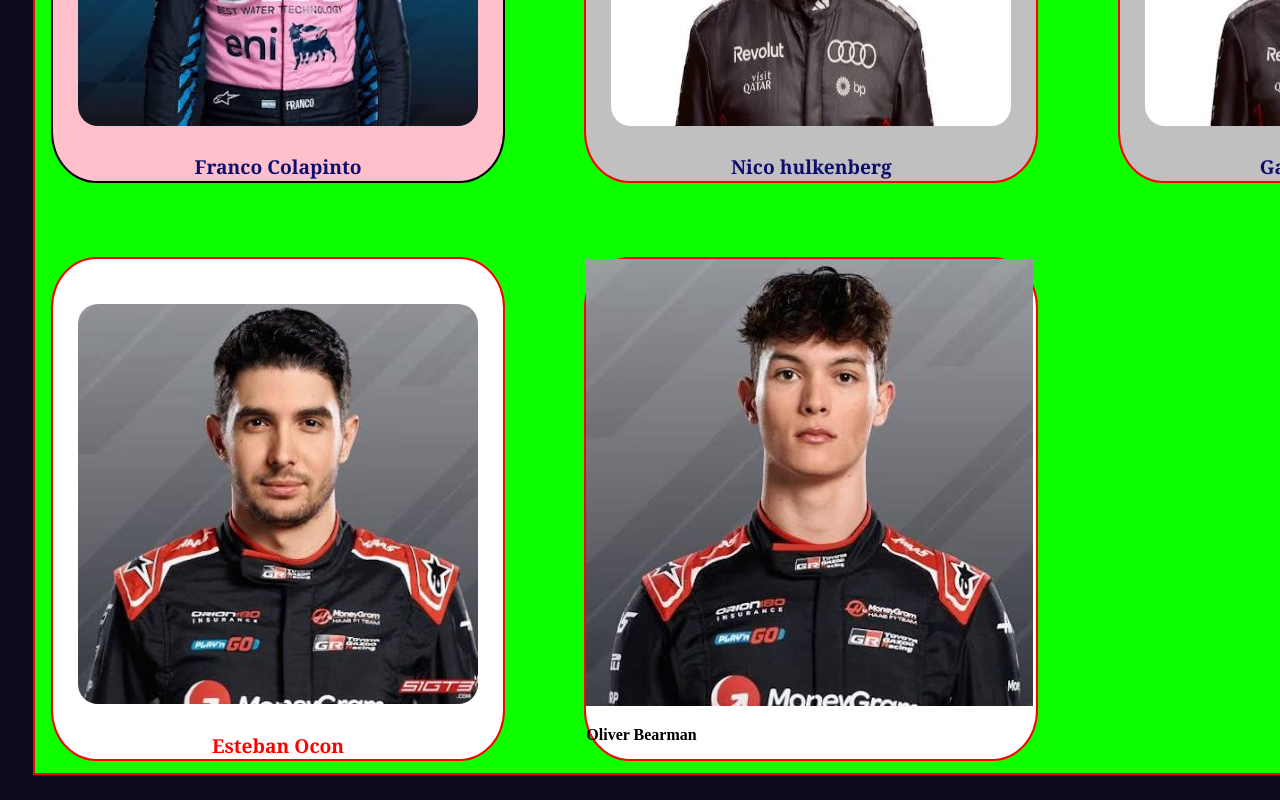
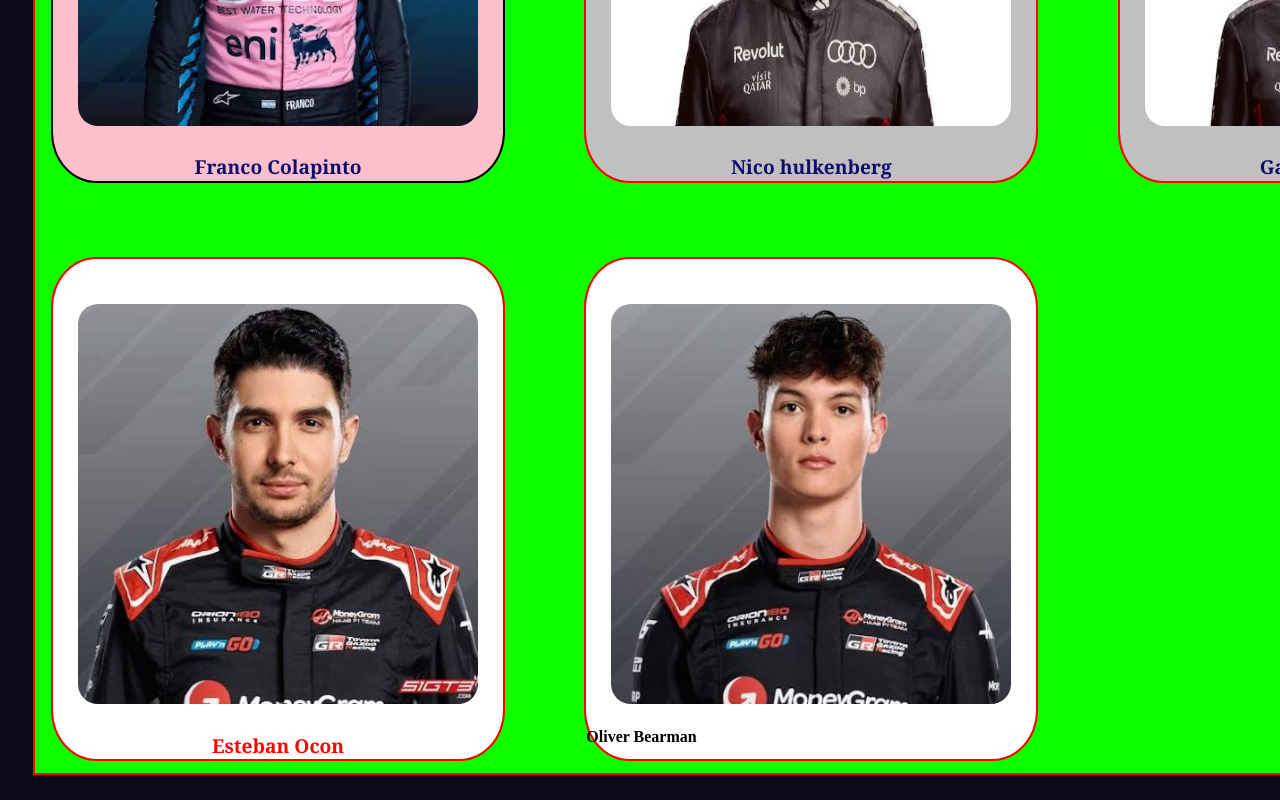
Before and after one commit to madhav1516/html_journey-, a plain HTML site: page htmlf1.html in a window 1280 px wide. Shown: the part 3312-4112 px from the top of the page. Drawn offline with Linux system fonts and the light colour scheme.

Commit message:
f1 oliver drive

```diff
--- a/cssf1.css
+++ b/cssf1.css
@@ -627,5 +627,16 @@ h1:hover{
     font-size: larger;
 }
 #oliver{
+    margin: 45px 4px 4px 25px ;
+    height: 400px;
+    width: 400px;
+    background-image: url(f1\ driver/);
+    background-size: auto;
+    border-top-left-radius: 5%;
+    border-top-right-radius: 5%;
+    border-bottom-left-radius: 5%;
+    border-bottom-right-radius: 5%;
+}
+#oliver:hover{
 
 }
```
